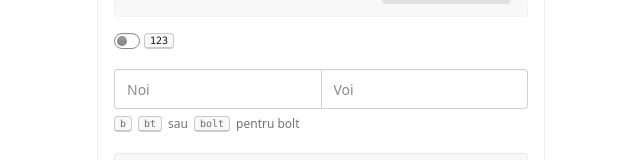
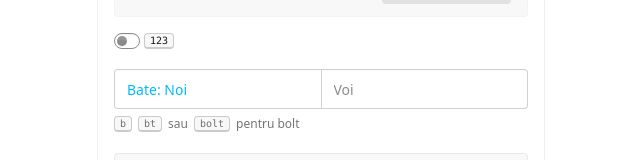
Before and after one commit to unrevised6419/benote, a Vue app: page /create in a window 1280 px wide. Both pictures are taken after a click on the button "Crează". Shown: the part 192-352 px from the top of the page, without its empty margins (319-959 px from the left). Built offline with nearby package versions, Linux system fonts and the light colour scheme; what @tanstack/vue-query would draw is missing.

Commit message:
feat: show who deals the cards

```diff
--- a/src/Game/GameDefault.vue
+++ b/src/Game/GameDefault.vue
@@ -98,6 +98,13 @@ function resetGame() {
 	game.value.rounds = [];
 	scores.value = Array(game.value.players.length).fill("");
 }
+
+const nextToDealCards = computed(() => {
+	const roundsCount = game.value.rounds.length;
+	const playersCount = game.value.players.length;
+	const player = roundsCount % playersCount;
+	return game.value.players[player];
+});
 </script>
 
 <template>
@@ -176,8 +183,16 @@ function resetGame() {
 						<input
 							v-model="scores[index]"
 							required
-							:placeholder="game.players[index]"
+							:placeholder="
+								game.players[index] === nextToDealCards
+									? `Bate: ${nextToDealCards}`
+									: game.players[index]
+							"
 							:inputmode="inputMode"
+							:class="{
+								'placeholder:text-info placeholder:font-medium':
+									game.players[index] === nextToDealCards,
+							}"
 						/>
 					</label>
 				</div>
```
